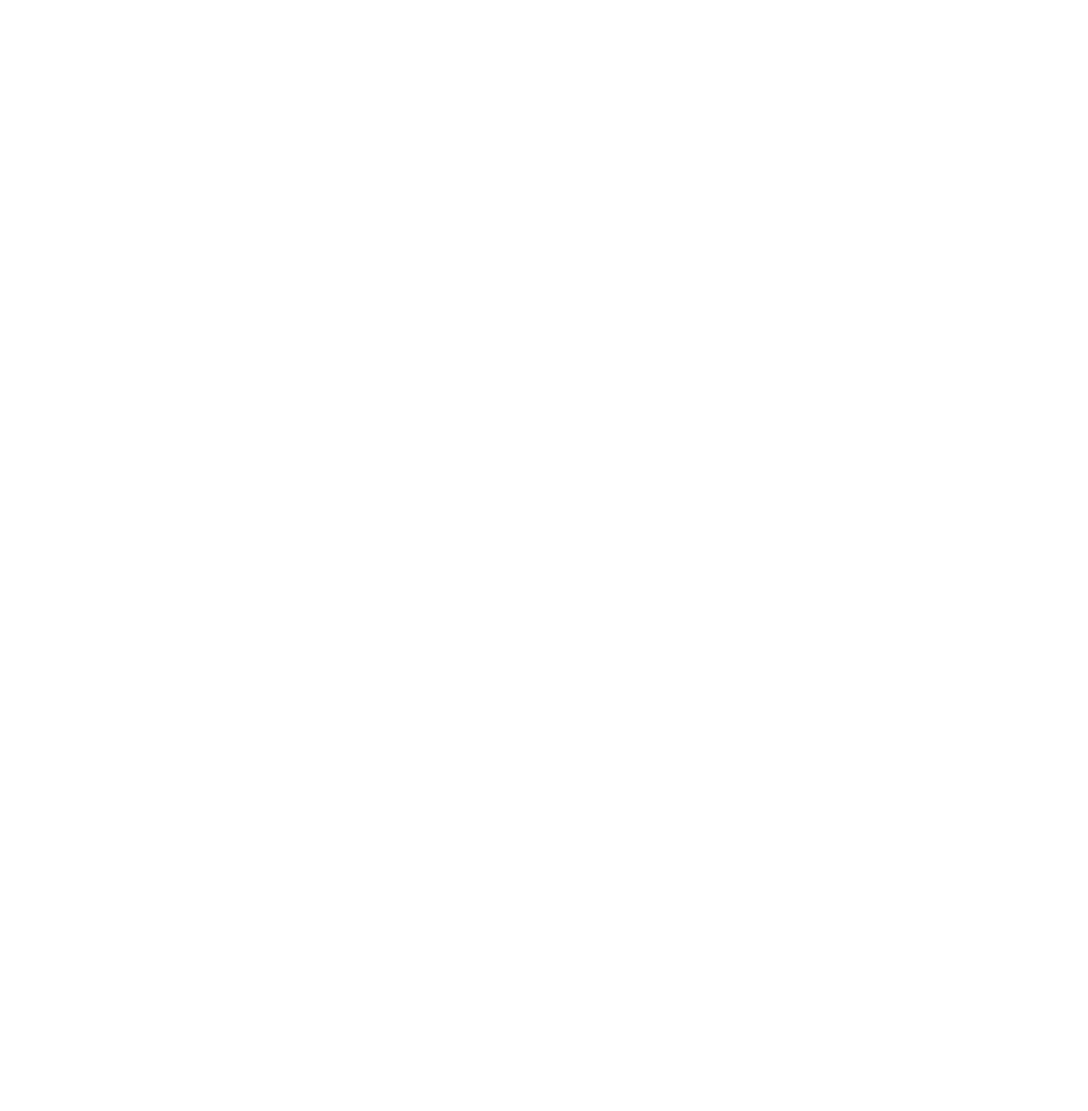
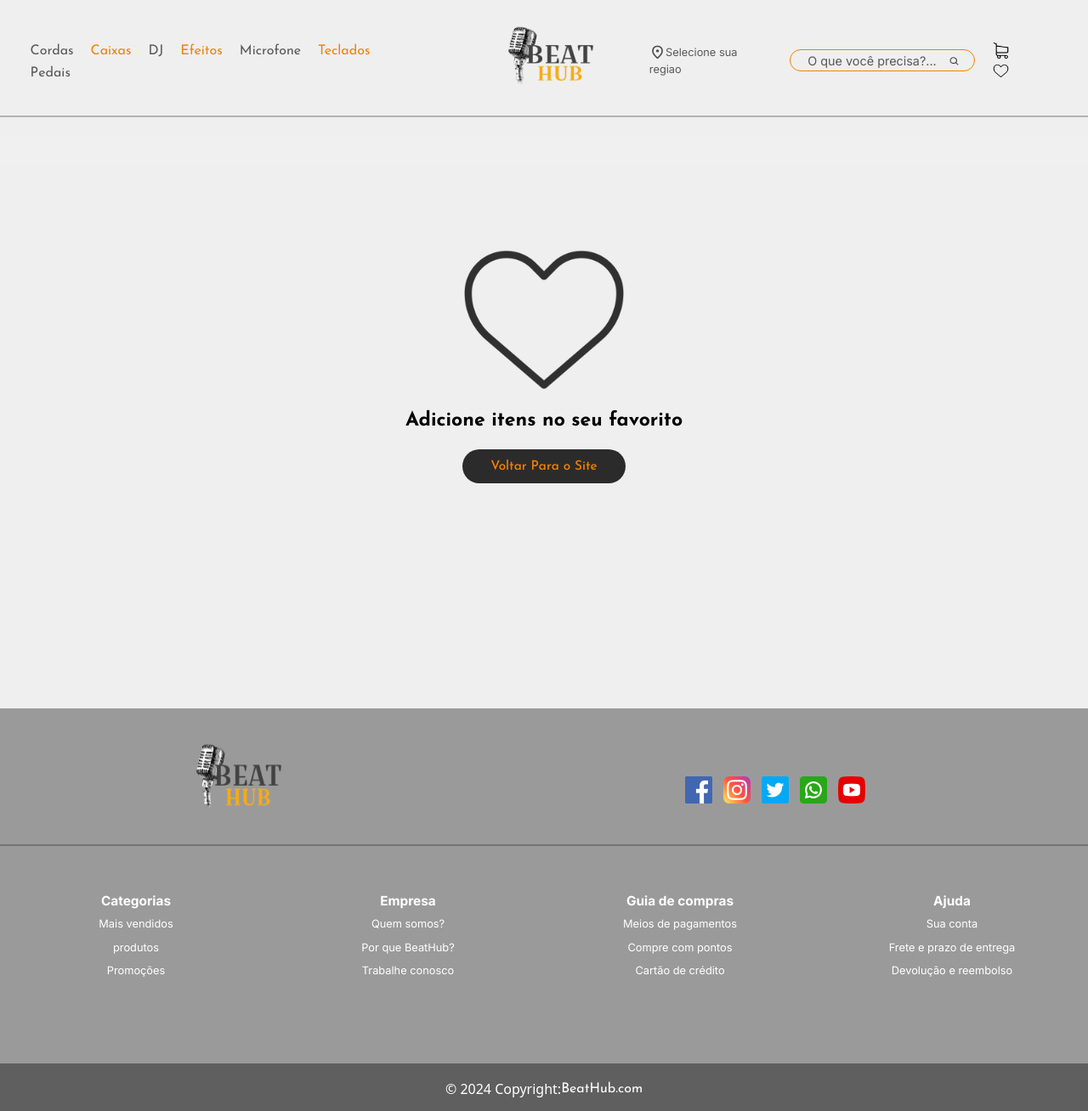
Before and after one commit to spricigom/BeatHub, a Vue app: page /Favorito in a window 1280 px wide. Before the commit this address had no page. Shown: the whole page at 85% size. Before the commit the page ends 800 px from the top, so only its background shows below. Built offline with nearby package versions, Linux system fonts and the light colour scheme; a web font is replaced by a local one.

Commit message:
FEAT: pagina favoritos iniciada

```diff
--- a/src/router/index.js
+++ b/src/router/index.js
@@ -15,9 +15,9 @@ const router = createRouter({
       component: () => import('../views/InicioView.vue')
     },
     {
-      path: '/produto',
-      name: 'produto',
-      component: () => import('../views/ProdutoView.vue')
+      path: '/Favorito',
+      name: 'Favorito',
+      component: () => import('../views/FavoritoView.vue')
     }
   ]
 })
--- /dev/null
+++ b/src/views/FavoritoView.vue
@@ -0,0 +1,320 @@
+<script setup></script>
+
+<template>
+
+    <body>
+        <header>
+            <nav>
+                <ul class="navegacao">
+                    <li><a href="#">Cordas</a></li>
+                    <li><a href="#" id="amarelo">Caixas</a></li>
+                    <li><a href="#">DJ</a></li>
+                    <li><a href="#" id="amarelo">Efeitos</a></li>
+                    <li><a href="#">Microfone</a></li>
+                    <li><a href="#" id="amarelo">Teclados</a></li>
+                    <li><a href="#">Pedais</a></li>
+                </ul>
+            </nav>
+            <RouterLink to="/">
+                <img class="logo" src="@/assets/certa.png" alt="" />
+            </RouterLink>
+
+            <p class="regiao"><img src="@/assets/lugar-colocar.png" alt="" class="icones"
+                    style="opacity: .7; position: relative; bottom: .2vh;" />Selecione sua regiao</p>
+
+            <form class="d-flex" role="search">
+                <input class="form-control me-2" type="search" placeholder="O que você precisa?..." aria-label="Search"
+                    style=" background-color: #efefef; border: 1px solid #f48200; width: 17vw; border-radius: 300px;" />
+            </form>
+            <img src="@/assets/lupa.png" alt=""
+                style="width: 1vw; display: flex; position: relative; left: 4vw; bottom: 1vh;">
+
+            <div class="compra-e-coracao">
+                <img src="@/assets/carrinho-de-compras.png" alt="" class="icones" />
+                <img src="@/assets/coracao.png" alt="" class="icones" />
+            </div>
+        </header>
+        <hr class="hr" />
+        <main>
+            <div class="carrinho-e-texto">
+                <img src="@/assets/coracao.png" alt="" id="carrinho">
+                <p>Adicione itens no seu favorito</p>
+                <button><p id="texto_botao" >Voltar Para o Site</p></button>
+            </div>
+
+        </main>
+
+
+
+        <footer>
+            <div class="footer">
+
+
+
+                <div class="cima-footer">
+                    <img src="@/assets/certa.png" alt="" class="logo-footer">
+                    <div class="redes-sociais">
+                        <img src="@/assets/facebook.png" alt="" class="icones-footer">
+                        <img src="@/assets/instagram (1).png" alt="" class="icones-footer">
+                        <img src="@/assets/twitter.png" alt="" class="icones-footer">
+                        <img src="@/assets/whatsapp (1).png" alt="" class="icones-footer">
+                        <img src="@/assets/youtube.png" alt="" class="icones-footer">
+                    </div>
+                </div>
+                <hr style="border: 1px solid black; margin-top: 5vh;">
+                <div class="baixo-footer">
+                    <div class="colunas-footer">
+                        <h2><strong>Categorias</strong></h2>
+                        <ul>
+                            <li>Mais vendidos</li>
+                            <li>produtos</li>
+                            <li>Promoções</li>
+                        </ul>
+                    </div>
+                    <div class="colunas-footer">
+                        <h2><strong>Empresa</strong></h2>
+                        <ul>
+                            <li>Quem somos?</li>
+                            <li>Por que BeatHub?</li>
+                            <li>Trabalhe conosco</li>
+                        </ul>
+                    </div>
+                    <div class="colunas-footer">
+                        <h2><strong>Guia de compras</strong></h2>
+                        <ul>
+                            <li>Meios de pagamentos</li>
+                            <li>Compre com pontos</li>
+                            <li>Cartão de crédito</li>
+                        </ul>
+                    </div>
+                    <div class="colunas-footer">
+                        <h2><strong>Ajuda</strong></h2>
+                        <ul>
+                            <li>Sua conta</li>
+                            <li>Frete e prazo de entrega</li>
+                            <li>Devolução e reembolso</li>
+                        </ul>
+                    </div>
+                </div>
+
+            </div>
+
+  <div class="Copyright" >
+    © 2024 Copyright:
+    <a  href="https://beathub.com/">BeatHub.com</a>
+  </div>
+        </footer>
+
+    </body>
+</template>
+
+<style scoped>
+#texto_botao{
+    color: #f48200;
+    font-size: 1.2vw;
+    position: relative;
+    top: 1vh;
+    font-family: 'Josefin Sans', sans-serif;
+    font-weight: 500;
+}
+button {
+    height: 5vh;
+    width: 15vw;
+    background-color: #2C2B2B;
+    color: white;
+    border: 0;
+    cursor: pointer;
+    border-radius: 40px;
+    font-family: 'Josefin Sans', sans-serif;
+
+}
+
+.carrinho-e-texto{
+    display: flex;
+    justify-content: space-between;
+    align-items: center;
+    flex-direction: column;
+    margin-top: 10vh;
+}
+.carrinho-e-texto p{
+    color: #000000;
+    font-weight: 700;
+    font-size: 1.8vw;
+    font-family: 'Josefin Sans', sans-serif;
+}
+#carrinho{
+    width: 16vw;
+    opacity: 0.8;
+}
+main{
+    height: 80vh;
+    background-color: #efefef;
+    display: flex;
+    align-items: center;
+    flex-direction: column;
+}
+
+.Copyright{
+    background-color:rgb(95, 95, 95);
+    color: white;
+    height: 7vh;
+    display: flex;
+    padding-top: 2.3vh;
+    justify-content: center;
+}
+.Copyright a{
+    color: white;
+}
+.icones-footer {
+    width: 2.5vw;
+    margin-top: 5vh;
+    margin-left: 1vw
+}
+
+.redes-sociais {
+    width: 20vw;
+    height: 10vh;
+}
+
+.colunas-footer {
+    height: 10vh;
+    width: 10vw;
+    display: inline-block;
+    margin-top: 5vh;
+    margin-bottom: 15vh;
+
+}
+
+.colunas-footer ul li {
+    list-style: none;
+    color: white;
+    font-family: 'Inter', 'sans serif';
+    font-size: 1vw;
+    text-align: center;
+    margin-top: 1vh;
+    width: 12vw;
+    position: relative;
+    right: 1vw;
+
+}
+
+.colunas-footer h2 {
+    font-size: 1.2vw;
+    font-family: 'Inter', 'sans serif';
+    color: white;
+    text-align: center
+}
+
+.cima-footer {
+    display: flex;
+    justify-content: space-around;
+    padding-top: 5vh
+}
+
+.logo-footer {
+    width: 8vw;
+}
+
+.baixo-footer {
+    display: flex;
+    justify-content: space-around;
+}
+
+.footer {
+    width: 100%;
+    background-color: #9b9a9a;
+}
+
+* {
+    padding: 0;
+}
+
+/*estilos do header */
+.logo {
+    width: 8vw;
+    cursor: pointer;
+    position: relative;
+    bottom: 15px
+}
+
+input {
+
+    display: flex;
+    position: relative;
+    left: 7vw;
+    bottom: 1.1vh;
+
+}
+
+.regiao{
+    position: relative;
+    left: 5vw;
+    font-family: 'Inter', sans-serif;
+    color: #595959;
+    font-size: 1vw;
+}
+
+::placeholder {
+    padding-left: 20px;
+    font-family: 'Inter', sans-serif;
+    font-size: 1.8vh;
+}
+
+header {
+    display: flex;
+    justify-content: space-between;
+    align-items: center;
+    padding: 30px 10%;
+    height: 20vh;
+    background-color: #efefef;
+}
+
+.navegacao {
+    list-style: none;
+    position: relative;
+    right: 8vw;
+}
+
+.navegacao li {
+    display: inline-block;
+    padding: 0px 10px;
+}
+
+a {
+    text-decoration: none;
+    color: #595959;
+    font-family: 'Josefin Sans', sans-serif;
+}
+
+#amarelo {
+    color: #f48200;
+}
+
+.hr {
+    position: relative;
+    bottom: 5vh;
+    border: 1px solid black;
+}
+
+.icones {
+    width: 1.5vw;
+}
+
+.compra-e-coracao {
+    position: relative;
+    left: 7vw;
+    bottom: 1.3vh;
+}
+
+.compra-e-coracao .icones {
+    margin-right: 1.5vw;
+}
+
+/*estilos do carrossel */
+body {
+    background-color: rgb(240, 240, 240);
+}
+
+
+
+</style>
--- a/src/views/HomeView.vue
+++ b/src/views/HomeView.vue
@@ -6,6 +6,7 @@ import { RouterLink } from 'vue-router'
 <template>
 
 <RouterLink to="/Inicio">Inicio </RouterLink>
+<RouterLink to="/Favorito">Favorito </RouterLink>
 
 
 
```
